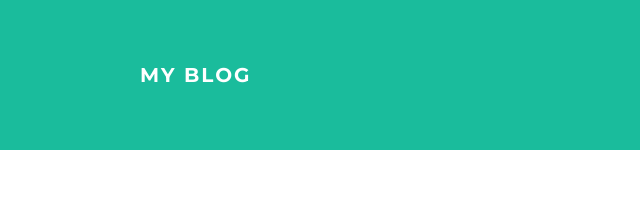
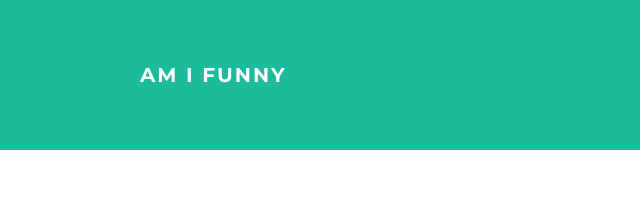
Before and after one commit to CarsonMN/I-remembered.github.io, a plain HTML site: page index.html in a window 1280 px wide. Shown: the top 207 px of the page, 0-640 px from the left. Drawn offline with Linux system fonts and the light colour scheme.

Commit message:
Update index.html

```diff
--- a/index.html
+++ b/index.html
@@ -7,7 +7,7 @@
   <body>
     <div id="header">
       <div class="container">
-        <a id="header-title" href="index.html">My Blog</a>
+        <a id="header-title" href="index.html">Am i funny</a>
         <ul id="header-nav">
           <li><a href="about.html">About</a></li>
         </ul>
```
